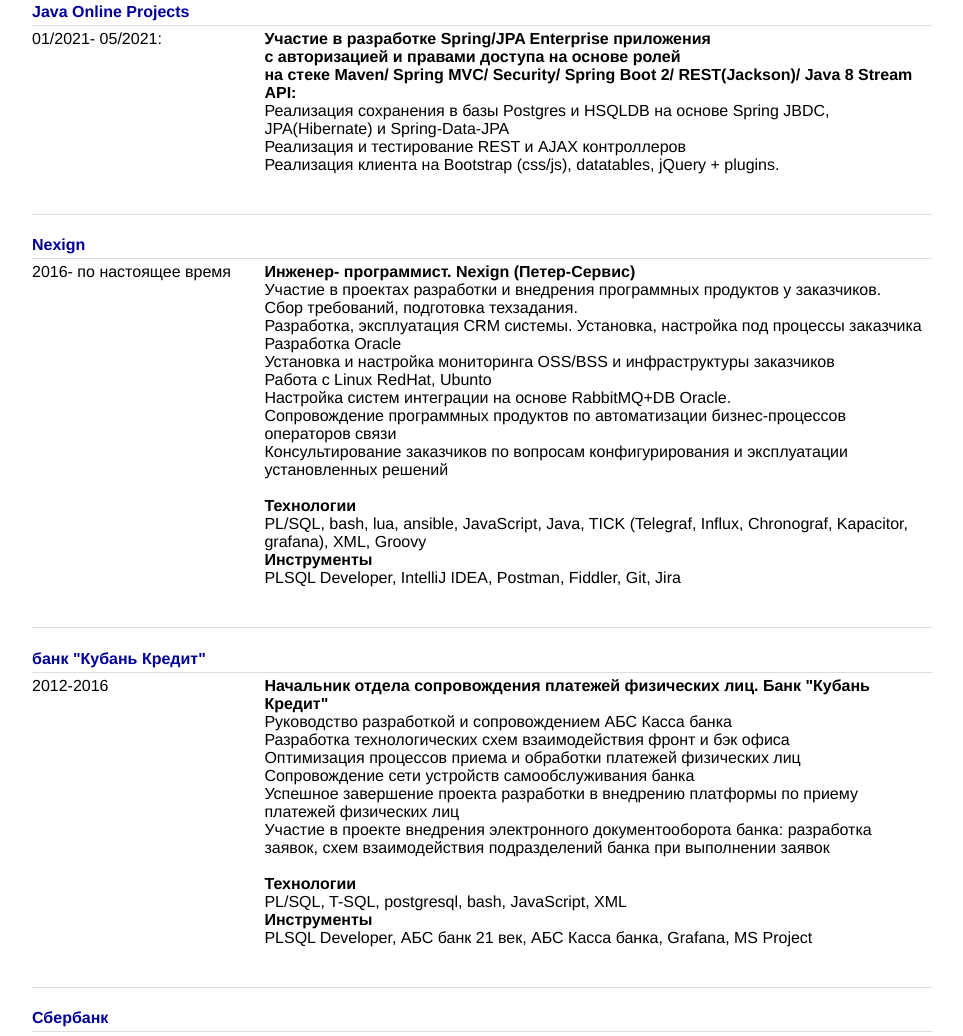
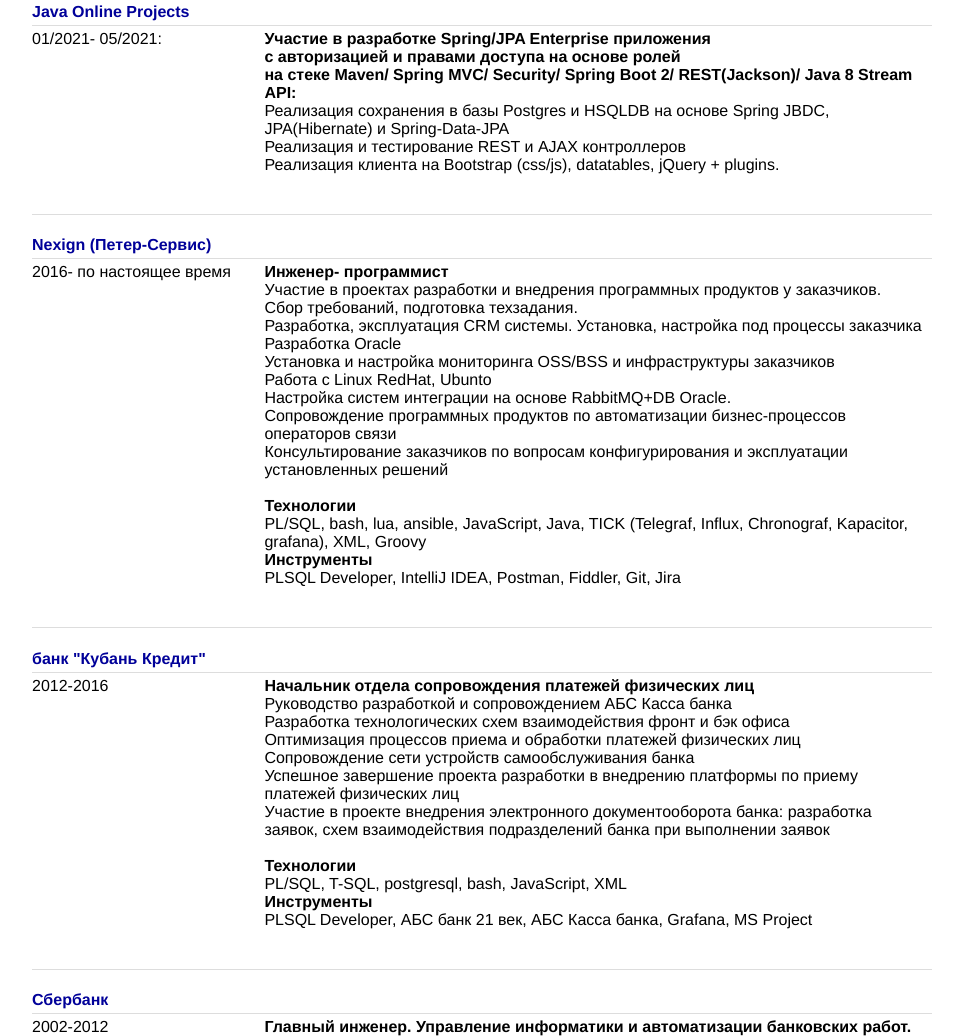
Before and after one commit to source-store/avy.github.io, a plain HTML site: page index.html in a window 1280 px wide. Shown: the part 692-1728 px from the top of the page, without its empty margins (158-1121 px from the left). Drawn offline with Linux system fonts and the light colour scheme.

Commit message:
cv refactoring

```diff
--- a/index.html
+++ b/index.html
@@ -87,10 +87,10 @@
                 </tr>
                 <tr>
                 <tr>
-                    <td colspan=2><strong><a href="https://nexign.com/" target=_blank><br>Nexign</a></strong></td>
+                    <td colspan=2><strong><a href="https://nexign.com/" target=_blank><br>Nexign (Петер-Сервис)</a></strong></td>
                 </tr>
                 <td>2016- по настоящее время</td>
-                <td><strong>Инженер- программист. Nexign (Петер-Сервис)</strong><br>
+                <td><strong>Инженер- программист</strong><br>
                     Участие в проектах разработки и внедрения программных продуктов у заказчиков. Сбор требований,
                     подготовка техзадания.<br>
                     Разработка, эксплуатация CRM системы. Установка, настройка под процессы заказчика<br>
@@ -116,8 +116,7 @@
                         </td>
                     </tr>
                 <td>2012-2016</td>
-                <td><strong>Начальник отдела сопровождения платежей физических лиц. Банк "Кубань
-                    Кредит"</strong><br>
+                <td><strong>Начальник отдела сопровождения платежей физических лиц</strong><br>
                     Руководство разработкой и сопровождением АБС Касса банка<br>
                     Разработка технологических схем взаимодействия фронт и бэк офиса<br>
                     Оптимизация процессов приема и обработки платежей физических лиц<br>
```
